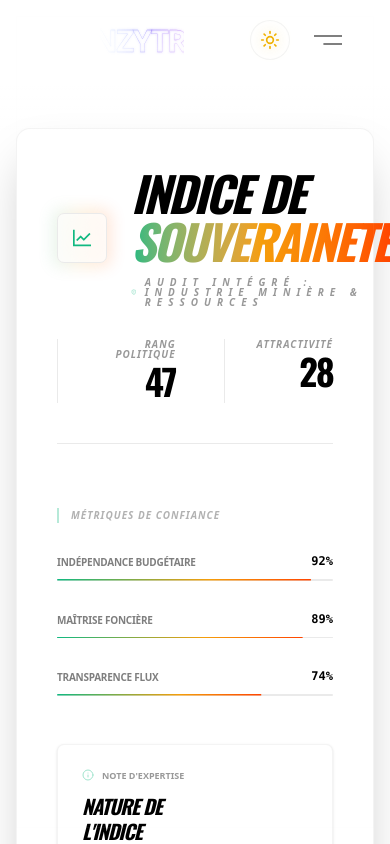
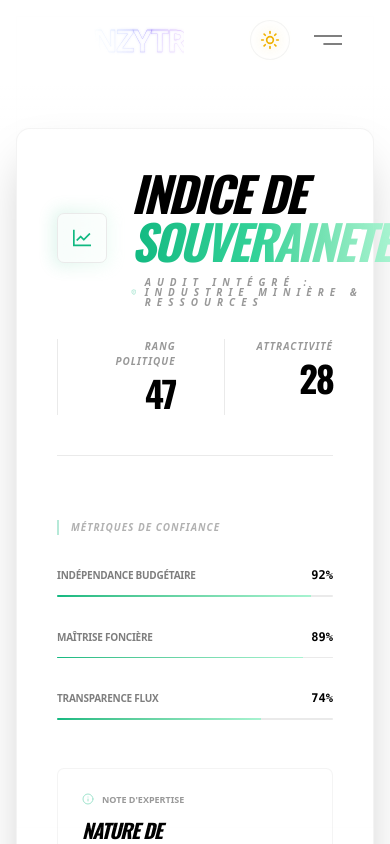
Before and after one commit to nonnzy7even7iete/nonnzytransformiumfullstackbundel, a Next.js app: page /logique-metier-serveur in a window 390 px wide. Both pictures are taken after a click on the button 270 px from the left and 40 px from the top of the page. Shown: the top 844 px of the page. Built offline with nearby package versions, Linux system fonts and the light colour scheme; no server answers.

Commit message:
Zy Bulding workflow

```diff
--- a/src/components/frontendkit/dataChart.tsx
+++ b/src/components/frontendkit/dataChart.tsx
@@ -1,15 +1,4 @@
 "use client";
-
-/**
- * @STRUCTURE_PRESERVATION_PROTOCOL_V3.3
- * ---------------------------------------------------------------------------
- * PROTOCOLE DE RECTIFICATION VISUELLE ET CHROMATIQUE
- * 1. TITRE : Suppression de tout risque d'overlay hidden sur le header.
- * 2. GRADIENT CHART : Affinement extrême de la courbe (#10b981 Vert Pure -> #f59e0b Orange Progressif -> #ff4500 Pure Orange).
- * 3. STRUCTURE : Maintien strict Sidebar(3/12) / Chart(9/12) et animation.
- * 4. CONTENU : Restauration du texte et des jauges d'origine.
- * ---------------------------------------------------------------------------
- */
 
 import * as React from "react";
 import { AiOutlineLineChart } from "react-icons/ai";
@@ -32,7 +21,6 @@ import {
   type ChartConfig,
 } from "@/components/ui/chart";
 
-// --- DONNÉES SOURCES (Maintenues dans le fichier) ---
 const DONNEES_SOUVERAINETE = [
   { annee: "2021", indice: 41.0, moyenne_region: 54.0 },
   { annee: "2022", indice: 48.2, moyenne_region: 56.5 },
@@ -44,7 +32,7 @@ const DONNEES_SOUVERAINETE = [
 
 interface TerminalProps {
   titre?: string;
-  donnees?: any[];
+  donnees?: Array<{ annee: string; indice: number; moyenne_region: number }>;
   labels?: { primary: string; secondary: string };
   secteur?: string;
 }
@@ -56,10 +44,9 @@ export default function TerminalDynamiqueSouverain({
   secteur = "Industrie Minière & Ressources",
 }: TerminalProps) {
   const id = React.useId();
-  const ref = React.useRef(null);
+  const ref = React.useRef<HTMLDivElement>(null);
   const isInView = useInView(ref, { amount: 0.2 });
 
-  // Config dynamique basée sur les labels passés ou par défaut
   const configGraphique = {
     indice: { label: labels.primary, color: "#10b981" },
     moyenne_region: { label: labels.secondary, color: "var(--accents-2)" },
@@ -68,34 +55,30 @@ export default function TerminalDynamiqueSouverain({
   return (
     <div
       ref={ref}
-      className="w-full bg-[var(--background)] text-[var(--foreground)] p-10 font-sans antialiased border border-[var(--border-color)] rounded-[var(--radius-vercel)] shadow-2xl transition-colors duration-200"
+      className="w-full bg-[var(--background)] text-[var(--foreground)] p-10 font-sans antialiased border border-[var(--border-color)] rounded-[var(--radius-vercel)] shadow-2xl"
     >
-      {/* HEADER_LOCKED : Titre affiné et sans overlay hidden */}
-      <div className="flex flex-col md:flex-row justify-between items-start mb-16 border-b border-[var(--accents-2)] pb-10 gap-8 overflow-visible">
+      <div className="flex flex-col md:flex-row justify-between items-start mb-16 border-b border-[var(--accents-2)] pb-10 gap-8 overflow-visible relative z-10">
         <div className="space-y-4">
           <div className="flex items-center gap-6 overflow-visible">
             <div className="relative group">
-              {/* Glow affiné avec le nouveau dégradé vert */}
-              <div className="absolute -inset-1 bg-gradient-to-r from-[#10b981] via-[#f59e0b] to-[#ff4500] rounded-lg blur opacity-15 group-hover:opacity-30 transition duration-1000"></div>
+              <div className="absolute -inset-1 bg-gradient-to-r from-[#10b981] to-[#a7f3d0] rounded-lg blur opacity-15 group-hover:opacity-30 transition duration-1000"></div>
               <div className="relative p-3 bg-[var(--card-bg-glass)] border border-[var(--accents-2)] backdrop-blur-md rounded-[var(--radius-vercel-zy)]">
                 <AiOutlineLineChart className="h-6 w-6 text-[#10b981]" />
               </div>
             </div>
-
             <div className="overflow-visible">
-              {/* Titre Oswald : Pas de overflow hidden, pas d'overlay */}
               <h1
-                className="text-5xl font-black tracking-[calc(-0.05em)] uppercase leading-none italic"
+                className="text-5xl font-black tracking-tighter uppercase leading-none italic"
                 style={{ fontFamily: "'Oswald', sans-serif" }}
               >
                 Indice de{" "}
-                <span className="bg-gradient-to-r from-[#10b981] via-[#f59e0b] to-[#ff4500] bg-clip-text text-transparent">
-                  Souveraineté
+                <span className="bg-gradient-to-r from-[#10b981] via-[#34d399] to-[#a7f3d0] bg-clip-text text-transparent">
+                  {titre}
                 </span>
               </h1>
               <div className="flex items-center gap-2 mt-3 overflow-visible">
                 <ShieldAlert className="h-3 w-3 text-[#10b981] opacity-60" />
-                <p className="text-[10px] font-bold text-[var(--foreground)] opacity-40 uppercase tracking-[0.6em] italic leading-none">
+                <p className="text-[10px] font-bold opacity-40 uppercase tracking-[0.6em] italic leading-none">
                   Audit Intégré : {secteur}
                 </p>
               </div>
@@ -103,7 +86,7 @@ export default function TerminalDynamiqueSouverain({
           </div>
         </div>
 
-        <div className="flex gap-12 tabular-nums">
+        <div className="flex gap-12 tabular-nums relative z-10">
           <CompteurHeader
             label="Rang Politique"
             target={47}
@@ -117,11 +100,10 @@ export default function TerminalDynamiqueSouverain({
         </div>
       </div>
 
-      <div className="grid grid-cols-1 lg:grid-cols-12 gap-16">
-        {/* SIDEBAR_LOCKED */}
-        <div className="lg:col-span-3 space-y-12 overflow-visible">
+      <div className="grid grid-cols-1 lg:grid-cols-12 gap-16 relative z-0">
+        <div className="lg:col-span-3 space-y-12">
           <div className="space-y-8">
-            <h3 className="text-[10px] font-black uppercase text-[var(--foreground)] opacity-30 tracking-widest border-l-2 border-[#10b981] pl-3 italic">
+            <h3 className="text-[10px] font-black uppercase opacity-30 tracking-widest border-l-2 border-[#10b981] pl-3 italic">
               Métriques de Confiance
             </h3>
             <JaugeDynamique
@@ -141,43 +123,35 @@ export default function TerminalDynamiqueSouverain({
             />
           </div>
 
-          <div className="p-6 bg-[var(--card-bg)] border border-[var(--border-color)] rounded-[var(--radius-vercel-zy)] shadow-sm relative overflow-visible group hover:border-[#10b981]/30 transition-colors">
-            <div className="flex items-center gap-2 mb-3 text-[9px] font-black uppercase text-[var(--foreground)] opacity-40">
+          <div className="p-6 bg-[var(--card-bg)] border border-[var(--border-color)] rounded-[var(--radius-vercel-zy)] relative group">
+            <div className="flex items-center gap-2 mb-3 text-[9px] font-black uppercase opacity-40">
               <Info className="h-3 w-3 text-[#10b981]" />
               <span>Note d'expertise</span>
             </div>
             <div
-              className="text-xl font-black italic text-[var(--foreground)] leading-tight uppercase tracking-tighter mb-4"
+              className="text-xl font-black italic leading-tight uppercase tracking-tighter mb-4"
               style={{ fontFamily: "'Oswald', sans-serif" }}
             >
               Nature de <br /> l'Indice
             </div>
-            <p className="text-[11px] text-[var(--foreground)] opacity-70 leading-relaxed font-medium font-sans relative z-10">
+            <p className="text-[11px] opacity-70 leading-relaxed font-medium">
               Cet indice quantifie la{" "}
               <span className="text-[#10b981] font-bold">
                 capacité d'auto-détermination
               </span>{" "}
-              économique dans le secteur extractif. Un score de 60.92 valide la
-              protection des actifs.
+              économique.
             </p>
           </div>
         </div>
 
-        {/* CHART_LOCKED - structure inchangée, courbe ultra-fine */}
-        <div className="lg:col-span-9 overflow-visible">
-          <ChartContainer
-            config={configGraphique}
-            className="h-[450px] w-full overflow-visible"
-          >
-            <ResponsiveContainer width="100%" height="100%" overflow-visible>
+        <div className="lg:col-span-9">
+          <ChartContainer config={configGraphique} className="h-[450px] w-full">
+            <ResponsiveContainer width="100%" height="100%">
               <AreaChart
-                key={isInView ? "visible" : "hidden"}
                 data={donnees}
                 margin={{ left: 0, right: 0, top: 20, bottom: 0 }}
-                overflow-visible
               >
                 <defs>
-                  {/* Dégradé de courbe Vert pur -> Orange Progressif -> Pure Orange */}
                   <linearGradient
                     id={`gradient-courbe-${id}`}
                     x1="0"
@@ -189,8 +163,6 @@ export default function TerminalDynamiqueSouverain({
                     <stop offset="60%" stopColor="#f59e0b" />
                     <stop offset="100%" stopColor="#ff4500" />
                   </linearGradient>
-
-                  {/* Dégradé de zone affiné pour plus de légèreté */}
                   <linearGradient
                     id={`eclat-${id}`}
                     x1="0"
@@ -221,15 +193,13 @@ export default function TerminalDynamiqueSouverain({
                   dy={15}
                 />
                 <YAxis domain={[30, 75]} hide />
-
                 <ChartTooltip
                   cursor={{ stroke: "var(--accents-2)", strokeWidth: 1 }}
                   content={
                     <ChartTooltipContent
-                      className="min-w-[220px] bg-[var(--card-bg)] border-[var(--border-color)] p-4 shadow-2xl backdrop-blur-xl overflow-visible"
                       formatter={(value, name) => (
-                        <div className="flex w-full items-center justify-between gap-10tabular-nums">
-                          <span className="text-[10px] font-black uppercase tracking-widest opacity-50">
+                        <div className="flex w-full items-center justify-between gap-10">
+                          <span className="text-[10px] font-black uppercase opacity-50">
                             {configGraphique[
                               name as keyof typeof configGraphique
                             ]?.label || name}
@@ -242,7 +212,6 @@ export default function TerminalDynamiqueSouverain({
                     />
                   }
                 />
-
                 <Area
                   dataKey="moyenne_region"
                   type="monotone"
@@ -254,11 +223,10 @@ export default function TerminalDynamiqueSouverain({
                 <Area
                   dataKey="indice"
                   type="monotone"
-                  stroke={`url(#gradient-courbe-${id})`} // Nouveau dégradé de courbe
-                  strokeWidth={2} // Courbe ultra-fine (passée de 4 à 2)
+                  stroke={`url(#gradient-courbe-${id})`}
+                  strokeWidth={2}
                   fill={`url(#eclat-${id})`}
                   isAnimationActive={isInView}
-                  animationDuration={2500}
                 />
                 <ReferenceLine
                   y={60}
@@ -269,26 +237,11 @@ export default function TerminalDynamiqueSouverain({
               </AreaChart>
             </ResponsiveContainer>
           </ChartContainer>
-
-          <div className="grid grid-cols-1 md:grid-cols-2 gap-6 mt-16 border-t border-[var(--accents-2)] pt-10 antialiased overflow-visible relative">
-            <TuileActualite
-              titre="Autonomie Fiscale"
-              statut="SÉCURISÉ"
-              desc="Découplage progressif des aides extérieures. Le budget de l'État est auto-financé à 82%."
-            />
-            <TuileActualite
-              titre="Infrastructure Data"
-              statut="TEMPS RÉEL"
-              desc="Stockage local des données minières cryptées par le protocole souverain v2026."
-            />
-          </div>
         </div>
       </div>
     </div>
   );
 }
-
-// --- SOUS-COMPOSANTS (Logique et structure inchangées) ---
 
 function CompteurHeader({
   label,
@@ -302,21 +255,26 @@ function CompteurHeader({
   const count = useMotionValue(0);
   const rounded = useSpring(count, { stiffness: 40, damping: 20 });
   const [display, setDisplay] = React.useState(0);
+
   React.useEffect(() => {
     if (isInView) count.set(target);
     else count.set(0);
   }, [isInView, target, count]);
+
   React.useEffect(() => {
-    return rounded.on("change", (latest) => setDisplay(Math.round(latest)));
+    const unsubscribe = rounded.on("change", (latest: number) =>
+      setDisplay(Math.round(latest))
+    );
+    return () => unsubscribe();
   }, [rounded]);
+
   return (
-    <div className="text-right border-l border-[var(--accents-2)] pl-8 hover:border-[#10b981]/40 transition-colors tabular-nums">
-      <p className="text-[10px] font-black text-[var(--foreground)] opacity-40 uppercase tracking-widest mb-1 italic leading-none">
+    <div className="text-right border-l border-[var(--accents-2)] pl-8">
+      <p className="text-[10px] font-black opacity-40 uppercase tracking-widest mb-1 italic">
         {label}
       </p>
-      {/* Compteur affiné à font-black */}
       <span
-        className="text-4xl font-black tracking-tighter tabular-nums leading-none"
+        className="text-4xl font-black tracking-tighter"
         style={{ fontFamily: "'Oswald', sans-serif" }}
       >
         {display}
@@ -334,71 +292,24 @@ function JaugeDynamique({
   val: number;
   isInView: boolean;
 }) {
-  const idJauge = React.useId();
   return (
     <div className="space-y-3">
-      <div className="flex justify-between items-end tabular-nums relative z-10">
-        <span className="text-[10px] font-black uppercase opacity-50 tracking-tight leading-none">
+      <div className="flex justify-between items-end">
+        <span className="text-[10px] font-black uppercase opacity-50 tracking-tight">
           {label}
         </span>
-        <span className="text-xs font-mono font-bold leading-none">
+        <span className="text-xs font-mono font-bold">
           {isInView ? val : 0}%
         </span>
       </div>
-      <div className="h-[1.5px] w-full bg-[var(--accents-2)] rounded-full overflow-hidden relative z-0">
-        <svg width="100%" height="1.5" className="absolute top-0 left-0">
-          <defs>
-            <linearGradient
-              id={`gradient-jauge-${idJauge}`}
-              x1="0"
-              y1="0"
-              x2="1"
-              y2="0"
-            >
-              <stop offset="0%" stopColor="#10b981" />
-              <stop offset="60%" stopColor="#f59e0b" />
-              <stop offset="100%" stopColor="#ff4500" />
-            </linearGradient>
-          </defs>
-          <motion.rect
-            width={`${isInView ? val : 0}%`}
-            height="1.5"
-            fill={`url(#gradient-jauge-${idJauge})`}
-            initial={{ width: 0 }}
-            animate={{ width: isInView ? `${val}%` : 0 }}
-            transition={{ duration: 1.5, ease: "easeOut" }}
-          />
-        </svg>
+      <div className="h-[1.5px] w-full bg-[var(--accents-2)] rounded-full overflow-hidden relative">
+        <motion.div
+          initial={{ width: 0 }}
+          animate={{ width: isInView ? `${val}%` : 0 }}
+          transition={{ duration: 1.5 }}
+          className="h-full bg-gradient-to-r from-[#10b981] to-[#a7f3d0] absolute top-0 left-0"
+        />
       </div>
     </div>
   );
 }
-
-function TuileActualite({
-  titre,
-  statut,
-  desc,
-}: {
-  titre: string;
-  statut: string;
-  desc: string;
-}) {
-  return (
-    <div className="p-6 bg-[var(--card-bg)] border border-[var(--border-color)] rounded-[var(--radius-vercel-zy)] hover:border-[#10b981]/50 transition-all group overflow-visible relative">
-      <div className="flex justify-between items-center mb-4 text-[9px] font-bold uppercase tracking-widest antialiased relative z-10 leading-none">
-        <div className="h-1 w-8 bg-[#10b981]/20 group-hover:bg-[#10b981] transition-colors" />
-        <span className="text-[#10b981]">{statut}</span>
-      </div>
-      {/* Titre de tuile affiné à font-black */}
-      <h4
-        className="text-xs font-black uppercase mb-2 italic relative z-10 leading-none"
-        style={{ fontFamily: "'Oswald', sans-serif" }}
-      >
-        {titre}
-      </h4>
-      <p className="text-[10px] opacity-60 font-medium font-sans relative z-10">
-        {desc}
-      </p>
-    </div>
-  );
-}
```
